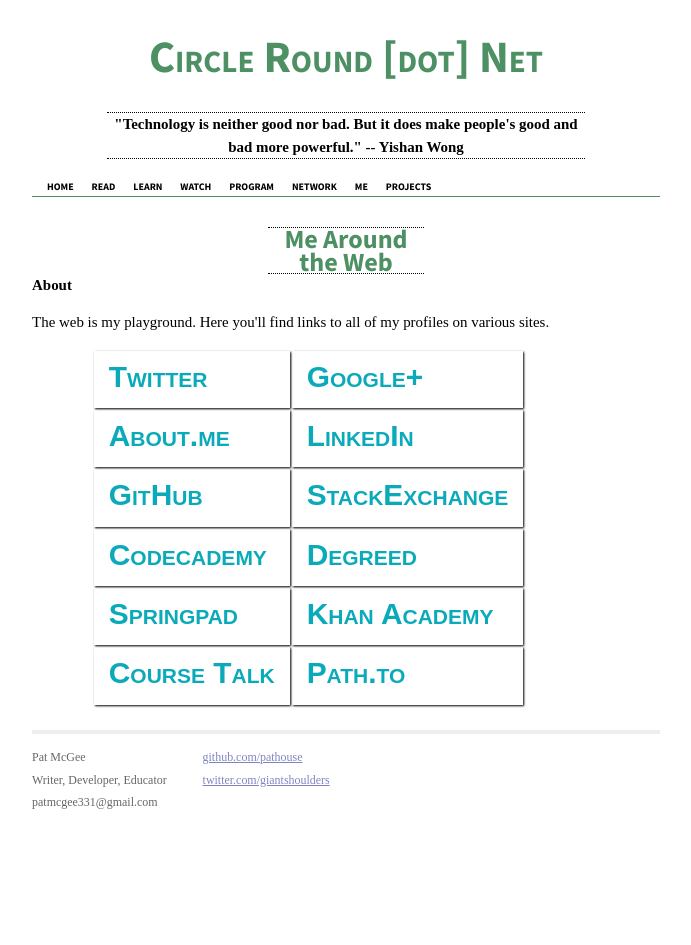
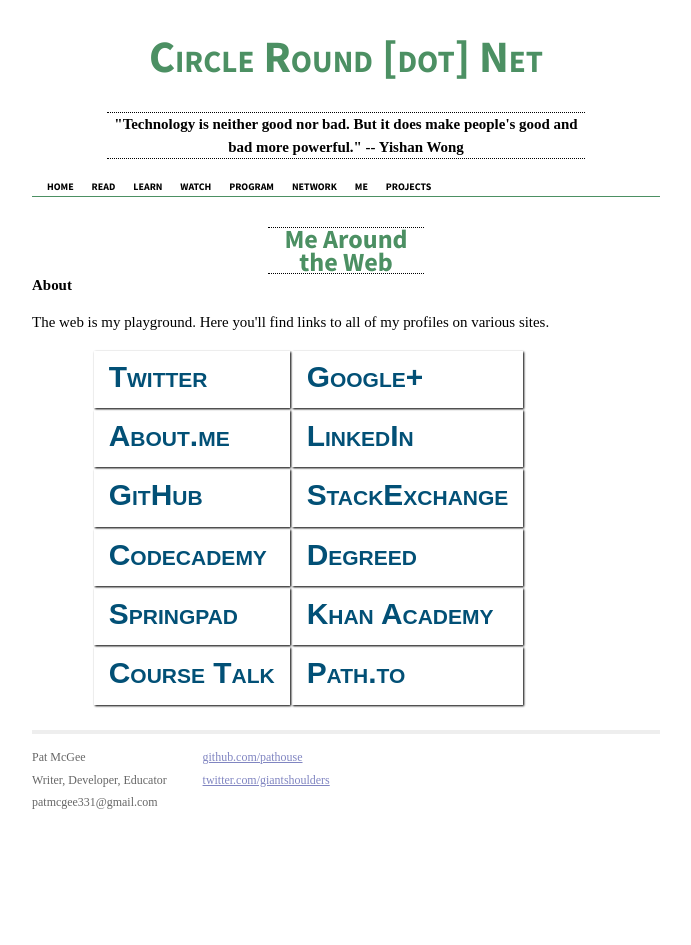
Before and after one commit to pathouse/pathouse.github.io, a Jekyll site: the page built from me/index.html, in a window 1280 px wide. Shown: the whole page, without its empty margins (294-985 px from the left). Built offline with Jekyll 4.4.1, drawn with Linux system fonts in a browser that asks for light colours; some web fonts are replaced.

Commit message:
Updated link bg color on :hover

```diff
--- a/css/main.css
+++ b/css/main.css
@@ -230,13 +230,13 @@
 .link a{
    font-family: 'Droid Serif', serif;
    text-decoration: none;
-   color: #0aaaba;
+   color: #025076;
    font-size: 3em;
    font-weight: 700;
 	}
 
-.link a:hover{
-   color: #4c9063;
+.link:hover {
+	background-color: #d9ffb4;
 	}
 
 /**************/
@@ -334,14 +334,14 @@
 	}
 
 #profiles td:hover{
-	background-color: 	#fffb70;
+	background-color: #d9ffb4;
 	}
 
 #profiles a{
    font-family: 'Source Pro Sans', sans-serif;
    font-size: 2em;
    font-weight: 700;
-   color: #0aaaba;
+   color: #025076;
    text-decoration: none;
    font-variant: small-caps;
 
```
